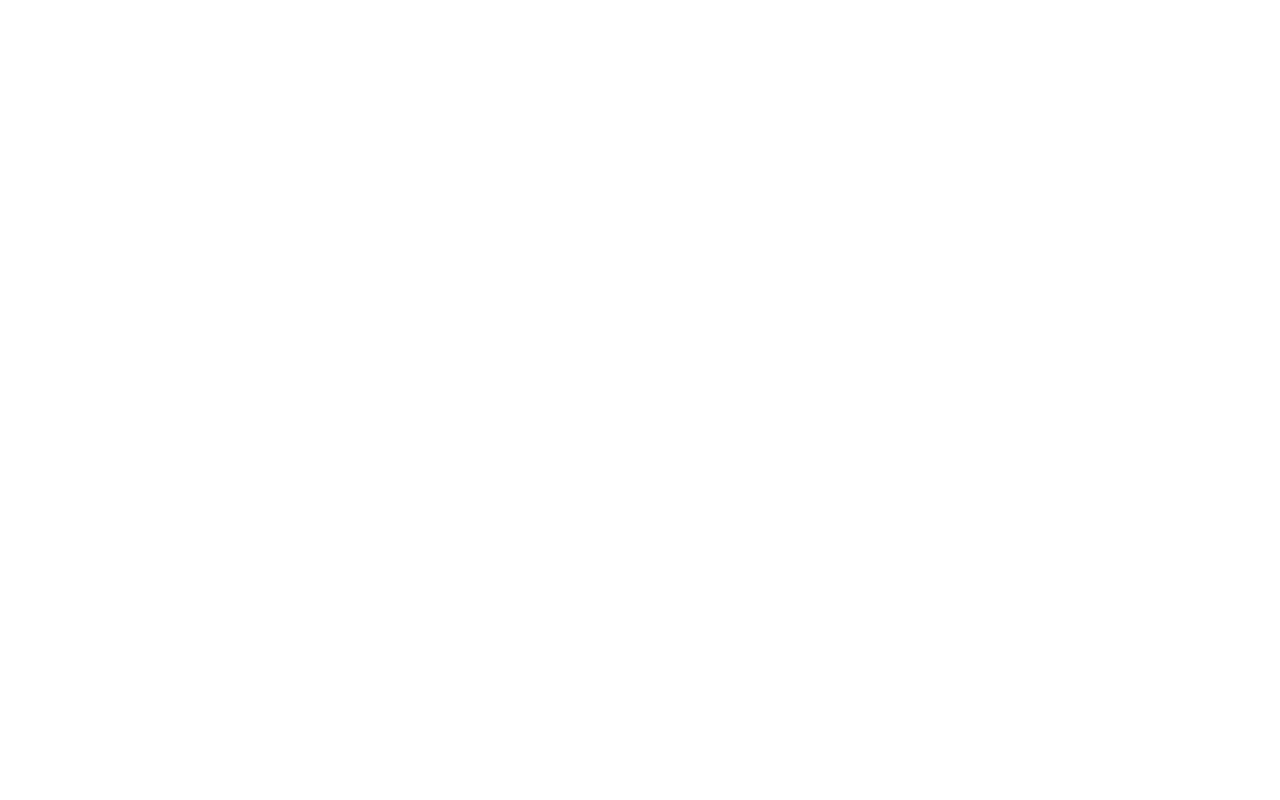
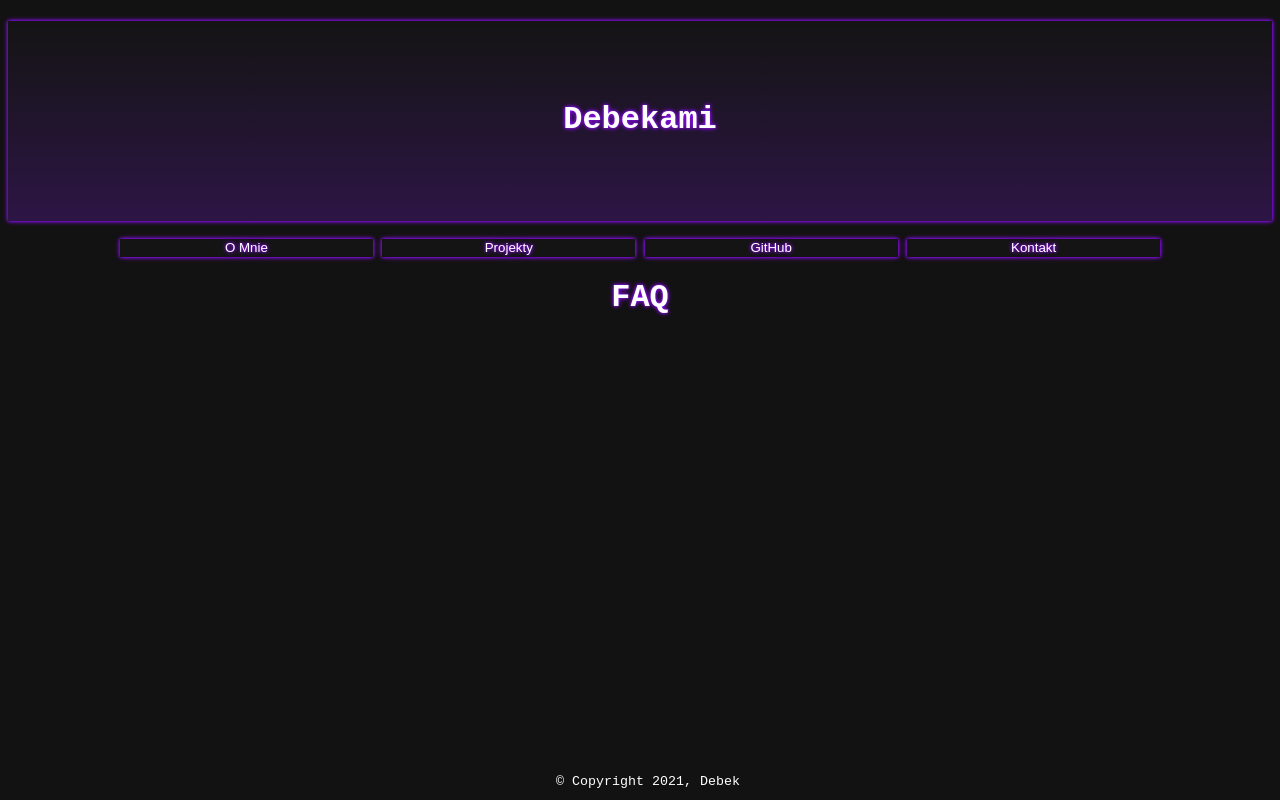
Before and after one commit to Debekami/Debekami, a plain HTML site: page faq/index.html in a window 1280 px wide. Drawn offline with Linux system fonts and the light colour scheme.

Commit message:
Some changes

```diff
--- a/faq/index.html
+++ b/faq/index.html
@@ -0,0 +1,37 @@
+<!DOCTYPE html>
+<html lang = "pl">
+	<head>
+		<meta charset="utf-8" />
+		<title>Debekami</title>
+		<meta name = "descritpion" content = "My Webpage!" />
+		<meta name = "author" content = "Debekami" />
+		<link rel = "stylesheet" href = "../styles/index.css" />
+		<link rel = "stylesheet" href = "../styles/nav.css" />
+	</head>
+	<body>
+		<div id = "mainHeader">
+			<h1 id = "text">Debekami</h1>
+		</div>
+		<br />
+		<ui id = "nav">
+			<li>
+				<button id = "aboutme">O Mnie</button>
+			</li>
+			<li>
+				<button id = "projects">Projekty</button>
+			</li>
+			<li>
+				<button id = "github">GitHub</button>
+			</li>
+			<li>
+				<button id = "contact">Kontakt</button>
+			</li>
+		</ui>
+		</div>
+		<content>
+			<h1>FAQ</h1>
+		</content>
+		<script src = "../scripts/nav.js"></script>
+	</body>
+	<footer><small>&copy; Copyright 2021, Debek</small></footer>
+</html>
```
Also changed, not shown: index.html (+1 -0 lines), images/daysbeforerodeo.ico (added).
